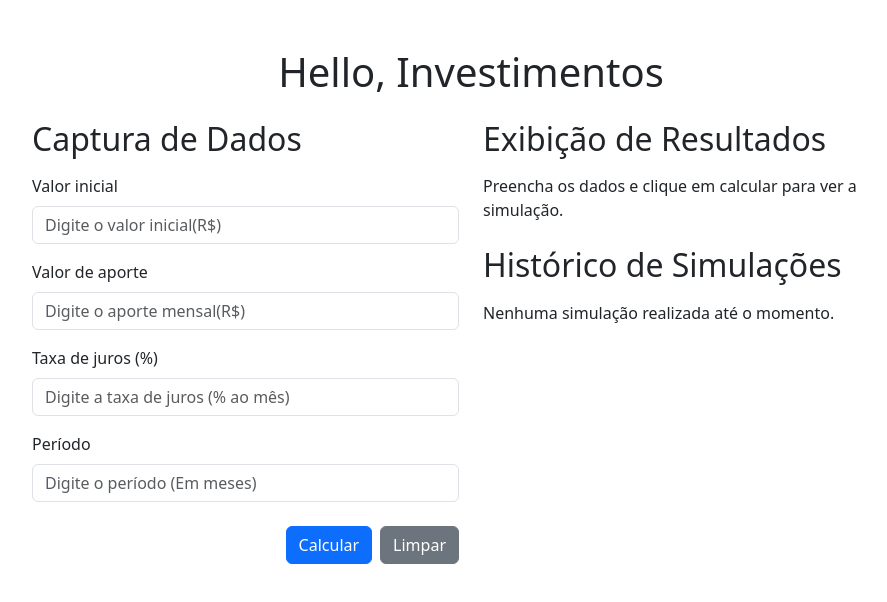
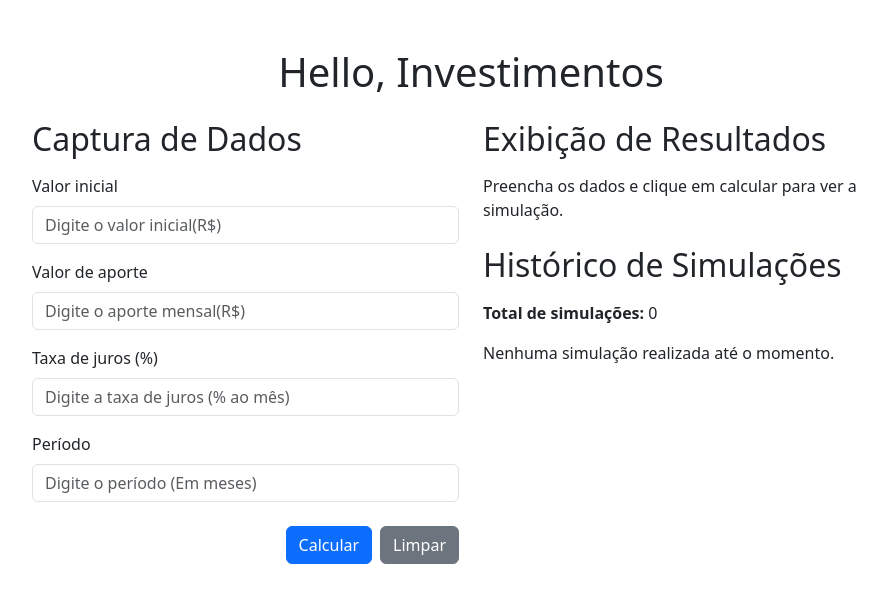
Before and after one commit to RichardKTLeal/P1-PDM, a React (Vite) app: page / in a window 1280 px wide. Shown: the top 602 px of the page, without its empty margins (169-1056 px from the left). Built offline with nearby package versions, Linux system fonts and the light colour scheme.

Commit message:
Arrumando erro

```diff
--- a/src/ExibeDados.jsx
+++ b/src/ExibeDados.jsx
@@ -20,6 +20,9 @@ function ExibeDados({ resultado, historico }) {
 
       <h2 className="subtitulo mb-3">Histórico de Simulações</h2>
 
+      {/* 👉 NOVO */}
+      <p><strong>Total de simulações:</strong> {historico.length}</p>
+
       {historico.length > 0 ? (
         <ul className="list-group lista-historico">
           {historico.map((item, index) => (
```
